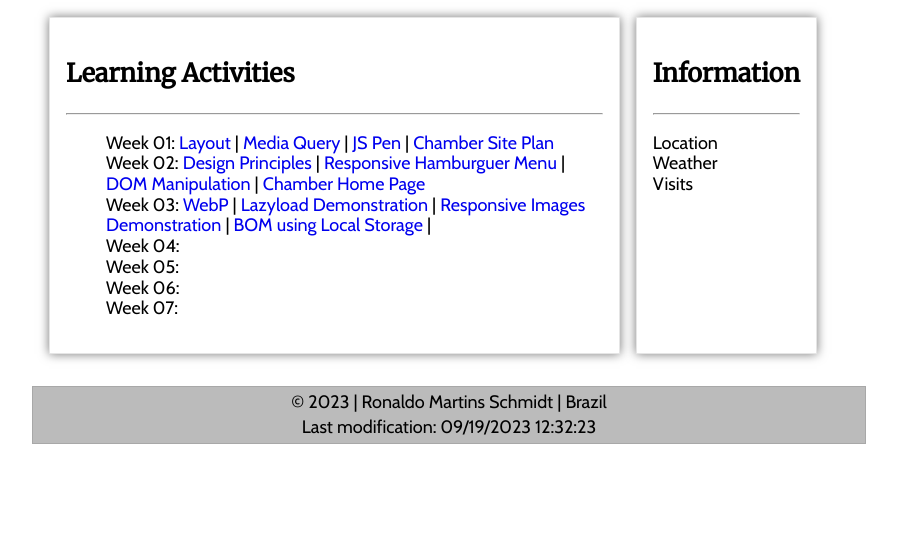
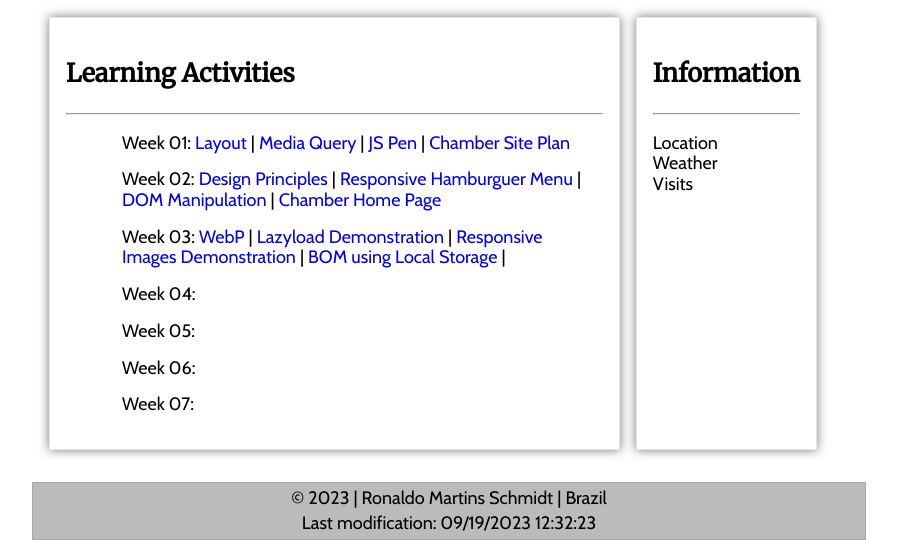
Before and after one commit to alwaid42/wdd230, a plain HTML site: page index.html in a window 1280 px wide. Shown: the part 406-946 px from the top of the page, without its empty margins (191-1088 px from the left). Before the commit the page ends 850 px from the top, so only its background shows below. Drawn offline with nearby package versions, Linux system fonts and the light colour scheme.

Commit message:
margin weeks

```diff
--- a/styles/base.css
+++ b/styles/base.css
@@ -143,6 +143,10 @@ section a:visited {
     list-style-type: none;
 }
 
+.card li {
+    margin: 1rem;
+}
+
 
 footer {
     max-width: 800px;
```
